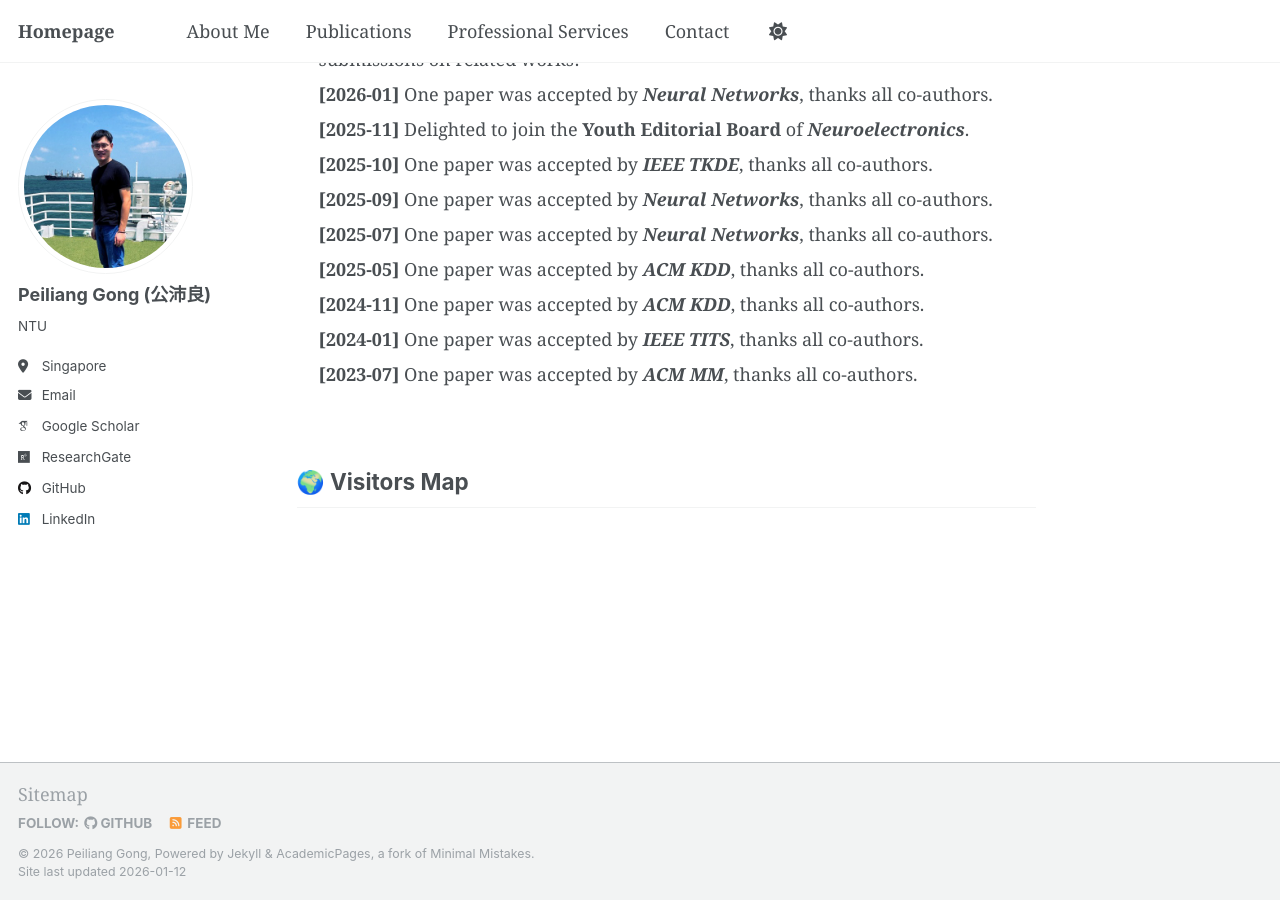
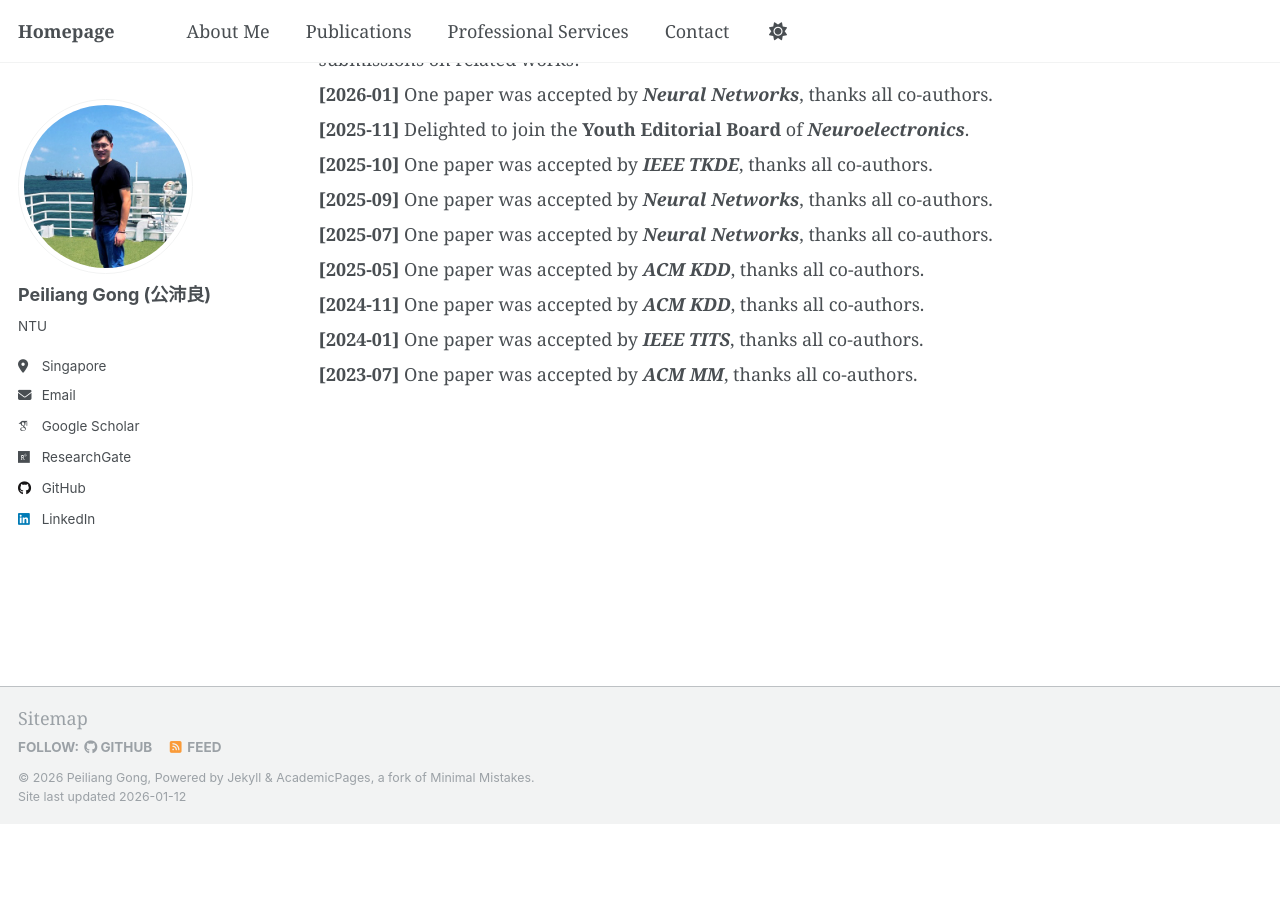
Before and after one commit to Tokenmw/Tokenmw.github.io, a Jekyll site: the page built from _pages/about.md, in a window 1280 px wide and 900 px high, scrolled down 773 px. Built offline with Jekyll 4.4.1, drawn with Linux system fonts in a browser that asks for light colours; some web fonts are replaced; a script that is not in the unit is left out; after the commit the page ends 1598 px from its top, so only the background shows below that.

Commit message:
Update about.md

```diff
--- a/_pages/about.md
+++ b/_pages/about.md
@@ -43,10 +43,10 @@ html, body, p, ul, li, div {
 {% include_relative news.md %}
 
 <!-- Visitor Map -->
-<div style="margin-top: -20px;">
+<!-- <div style="margin-top: -20px;">
 <h2>🌍 Visitors Map</h2>
 <div style="text-align: center; transform: scale(0.25); transform-origin: top center;">
 <script type="text/javascript" id="clstr_globe" src="//clustrmaps.com/globe.js?d=5st2g4bl81qeCCobOUfMInvv1O7ym540NlzpNwnL1-I"></script>
 </div>
+</div> -->
 </div>
-</div>
```
